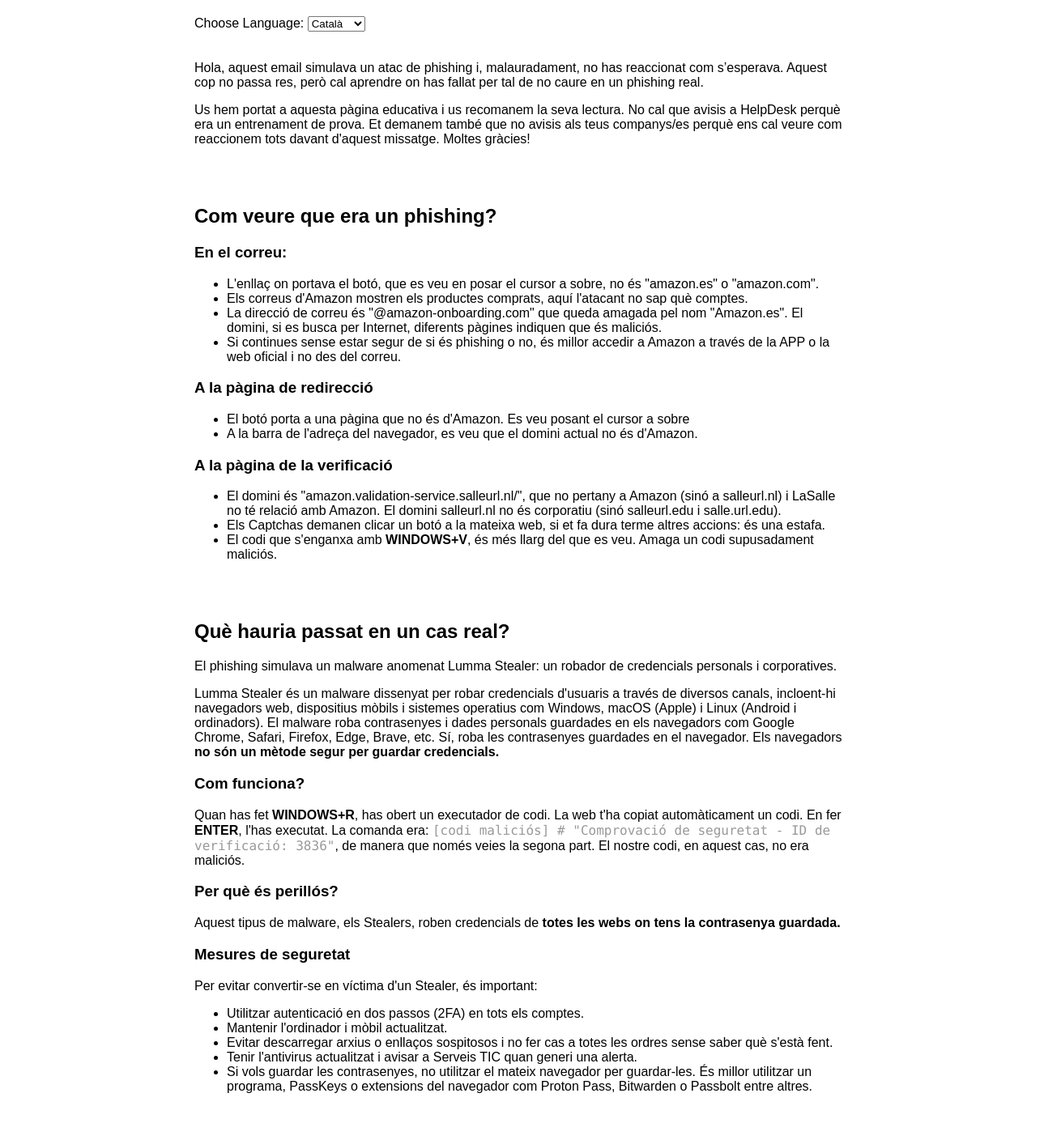
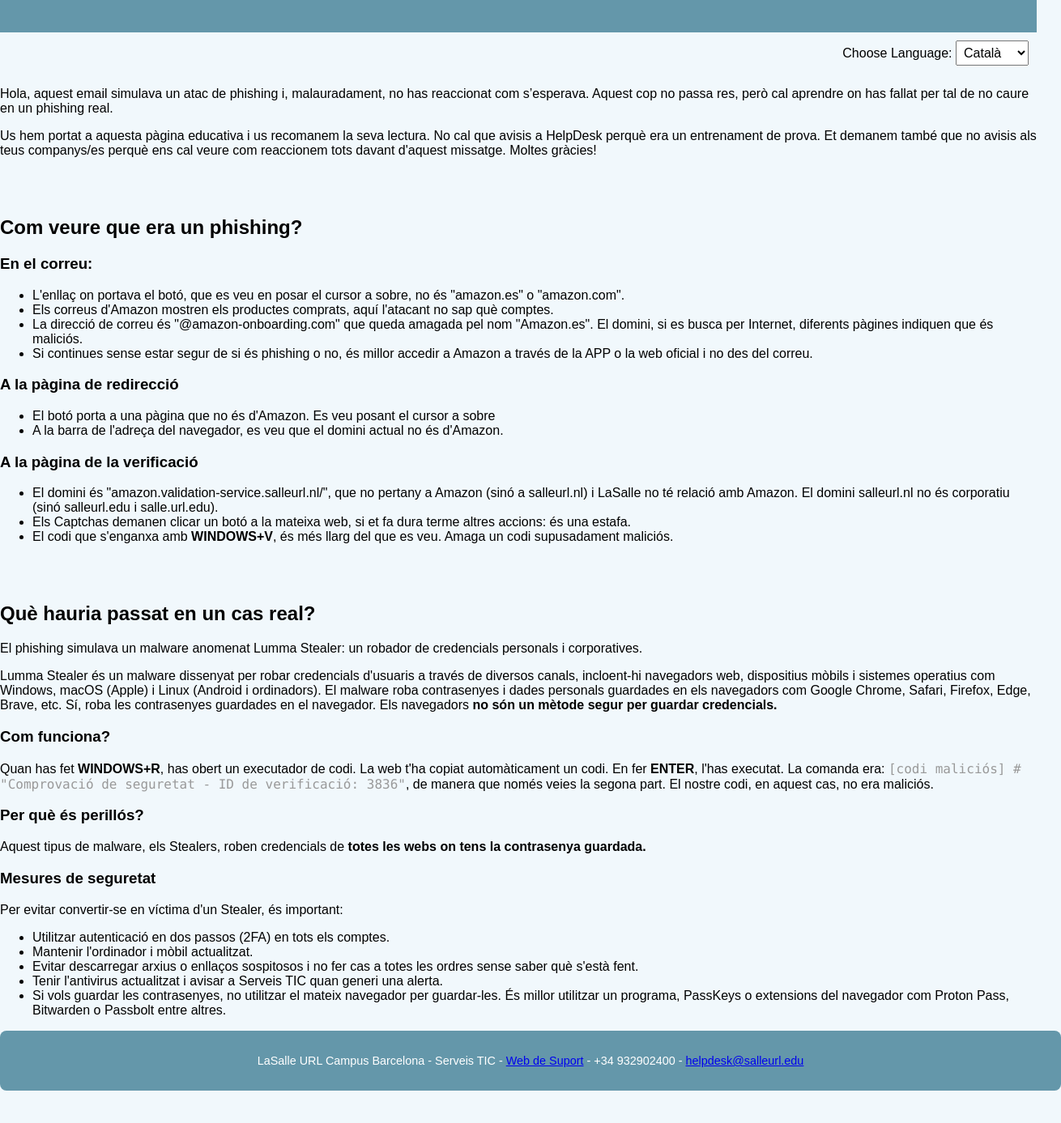
Before and after one commit to bertugarangou/verification, a plain HTML site: page etic/index.html in a window 1280 px wide. Shown: the whole page at 81% size, 1310 px wide, since content can reach past the window. After the commit the page ends 1347 px from the top, so only its background shows below. Drawn offline with Linux system fonts and the light colour scheme.

Commit message:
Update index.html

```diff
--- a/etic/index.html
+++ b/etic/index.html
@@ -3,36 +3,88 @@
 <head>
     <meta charset="UTF-8">
     <meta name="viewport" content="width=device-width, initial-scale=1.0">
-    <title>Language Switcher</title>
+    <title>Simulació de phishing</title>
     <style>
+        /* General Styles */
         body {
             font-family: Arial, sans-serif;
-            max-width: 800px;
-            margin: auto;
+            background-color: #f1f8fc;
+            margin: 0;
+            padding: 0;
+            display: flex;
+            flex-direction: column;
+            height: 100vh;
+        }
+
+        header {
+            background-color: #6497AA;
+            color: white;
             padding: 20px;
+            text-align: center;
         }
-        select {
-            margin-bottom: 20px;
+
+        .content {
+            flex-grow: 1;
+            padding: 20px;
+            max-width: 900px;
+            margin: 0 auto;
+            background-color: white;
+            box-shadow: 0 0 10px rgba(0, 0, 0, 0.1);
+            border-radius: 8px;
+            line-height: 1.6;
+        }
+
+        .content h2, .content h3 {
+            color: #055160;
+        }
+
+        .content ul {
+            list-style-type: square;
+            margin-left: 20px;
+        }
+
+        footer {
+            background-color: #6497AA;
+            color: white;
+            text-align: center;
+            padding: 15px;
+            font-size: 0.9rem;
+            position: relative;
+            bottom: 0;
+            width: 100%;
+            border-radius: 8px;
+        }
+
+        .language-selector {
+            text-align: right;
+            margin: 10px;
+        }
+
+        .language-selector select {
+            padding: 5px;
+            font-size: 1rem;
         }
     </style>
 </head>
 <body>
+  <header><title id="title">Simulació de Phishing</title></header>
+  <div class="language-selector">
     <label for="language">Choose Language:</label>
     <select id="language" onchange="changeLanguage()">
         <option value="ca">Català</option>
         <option value="en">English</option>
         <option value="es">Español</option>
     </select>
+    </div>
 
     <div id="content">
         <div data-key="textContent"></div>
     </div>
-
+    <footer><p>LaSalle URL Campus Barcelona - Serveis TIC - <a href="https://suport.salle.url.edu"> Web de Suport</a> - +34 932902400 - <a href="mailto:helpdesk@salleurl.edu">helpdesk@salleurl.edu</a></p></footer>
     <script>
         const translations = {
             ca: {
                 textContent: `
-
 		<p>
             Hola, aquest email simulava un atac de phishing i, malauradament, no has reaccionat com s’esperava.
             Aquest cop no passa res, però cal aprendre on has fallat per tal de no caure en un phishing real.
@@ -82,12 +134,10 @@
             <li>Tenir l'antivirus actualitzat i avisar a Serveis TIC quan generi una alerta.</li>
             <li>Si vols guardar les contrasenyes, no utilitzar el mateix navegador per guardar-les. És millor utilitzar un programa, PassKeys o extensions del navegador com Proton Pass, Bitwarden o Passbolt entre altres.</li>
         </ul>
-
                 `
             },
             en: {
                 textContent: `
-
 <p>
 Hello, this email simulated a phishing attack and, unfortunately, you did not react as expected.
 This time nothing happened, but you need to learn where you went wrong so as not to fall for a real phishing.
@@ -137,13 +187,10 @@ We have brought you to this educational page and we recommend you read it. You d
 <li>Keep your antivirus updated and notify ICT Services when it generates an alert.</li>
 <li>If you want to save your passwords, do not use the same browser to save them. It is better to use a program, PassKeys or browser extensions such as Proton Pass, Bitwarden or Passbolt among others.</li>
 </ul>
-
                 `
             },
             es: {
                 textContent: `
-
-
 <p>
  Hola, ese email simulaba un ataque de phishing y, desgraciadamente, no has reaccionado como se esperaba.
  Esta vez no pasa nada, pero es necesario aprender dónde has fallado para no caer en un phishing real.
@@ -193,6 +240,7 @@ We have brought you to this educational page and we recommend you read it. You d
  <li>Tener el antivirus actualizado y avisar a Servicios TIC cuando genere una alerta.</li>
  <li>Si quieres guardar las contraseñas, no utilizar el mismo navegador para guardarlas. Es mejor utilizar un programa, PassKeys o extensiones del navegador como Proton Pass, Bitwarden o Passbolt entre otros.</li>
  </ul>
+
                 `
             }
         };
```
